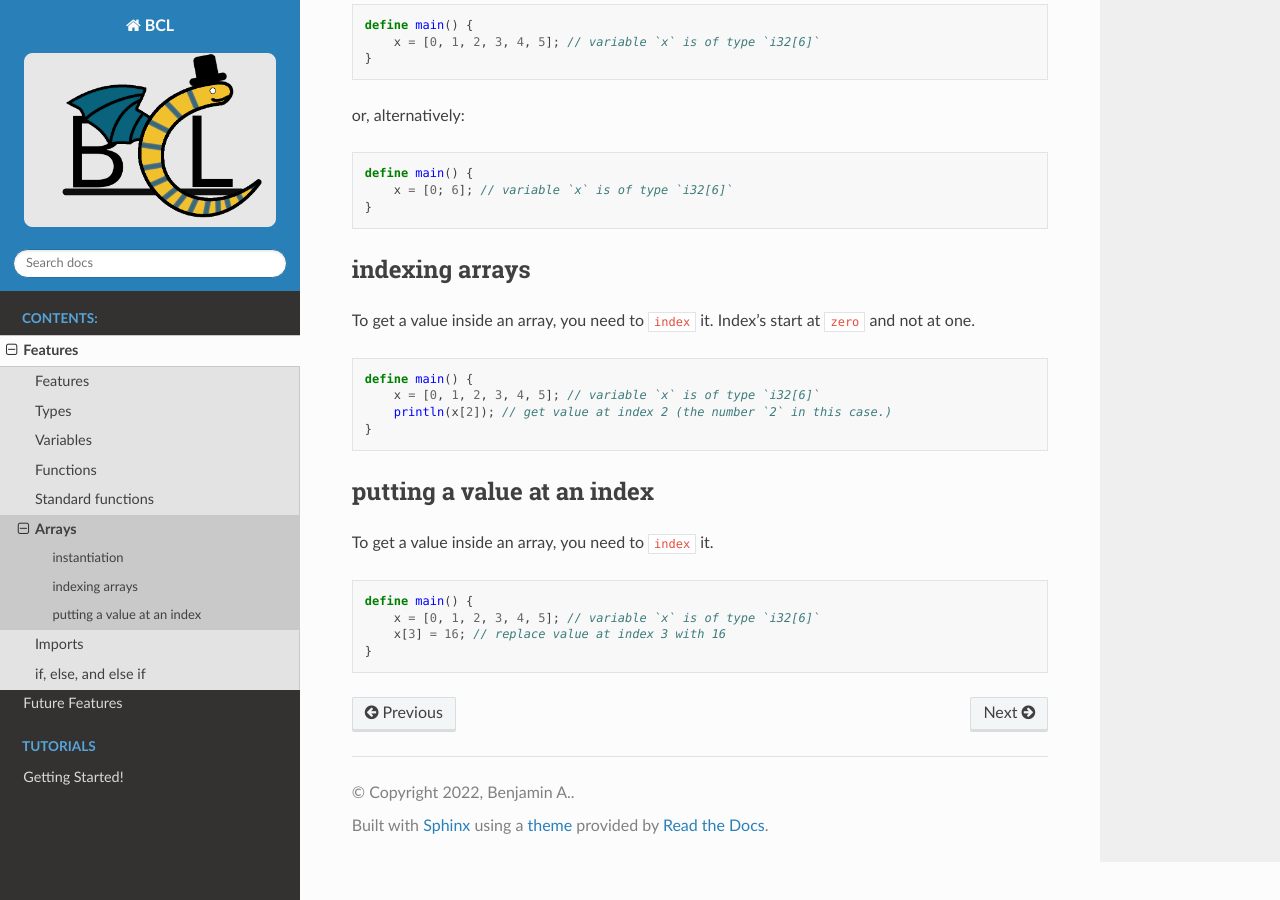
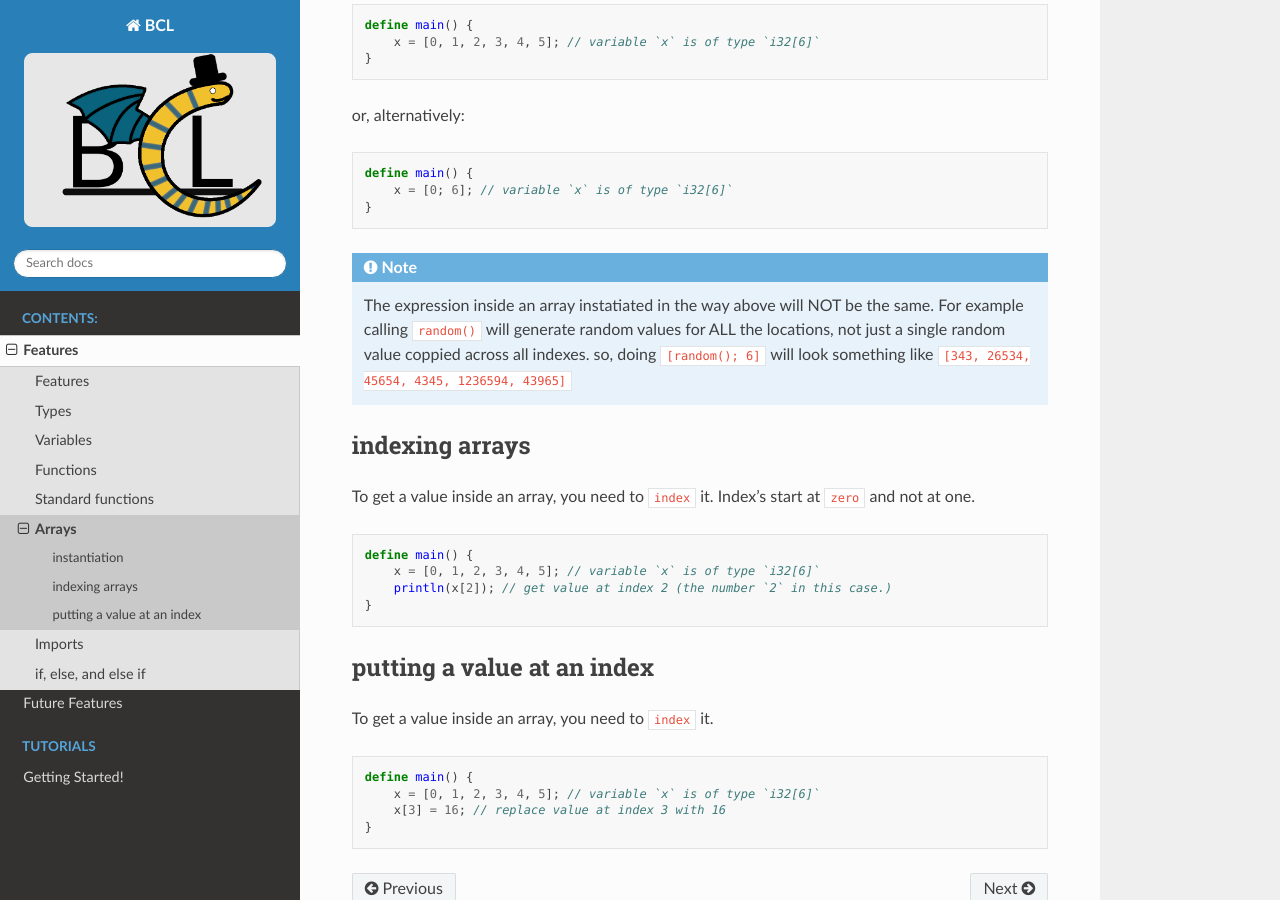
Before and after one commit to ArachnidAbby/BCL, a Sphinx documentation site: the page built from docs/source/features/arrays.rst, in a window 1280 px wide and 900 px high, scrolled down 363 px. Built offline with Sphinx 7.4.7 and the Read the Docs theme 2.0.0, drawn with Linux system fonts in a browser that asks for light colours.

Commit message:
Add important note to Array declaration

```diff
--- a/docs/source/features/arrays.rst
+++ b/docs/source/features/arrays.rst
@@ -24,6 +24,10 @@ or, alternatively:
     define main() {
         x = [0; 6]; // variable `x` is of type `i32[6]`
     }
+
+.. note::
+
+    The expression inside an array instatiated in the way above will NOT be the same. For example calling :code:`random()` will generate random values for ALL the locations, not just a single random value coppied across all indexes. so, doing :code:`[random(); 6]` will look something like :code:`[343, 26534, 45654, 4345, 1236594, 43965]`
 
 
 ################
```
